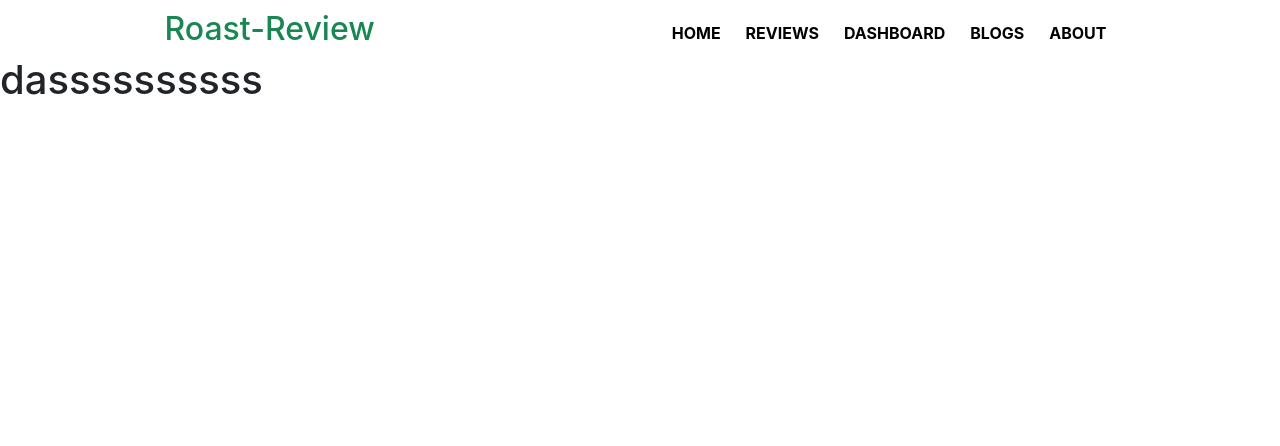
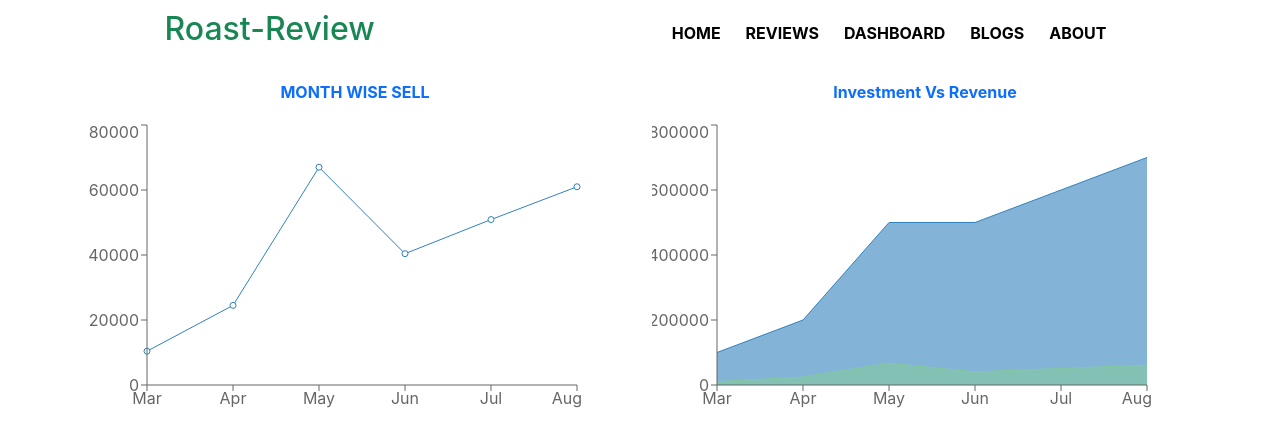
Before and after one commit to rakibulislamrabby/roast-review-asmnt, a React (Create React App) app: page /dashboard in a window 1280 px wide. Shown: the top 446 px of the page. Built offline with nearby package versions, Linux system fonts and the light colour scheme.

Commit message:
Dashboard section add

```diff
--- a/package.json
+++ b/package.json
@@ -10,6 +10,7 @@
     "react-dom": "^18.0.0",
     "react-router-dom": "^6.3.0",
     "react-scripts": "5.0.0",
+    "recharts": "^2.1.9",
     "web-vitals": "^2.1.4"
   },
   "scripts": {
--- a/src/component/Dashboard/Dashboard.js
+++ b/src/component/Dashboard/Dashboard.js
@@ -1,9 +1,67 @@
 import React from 'react';
-
+import { Area, AreaChart, Line, LineChart, Tooltip, XAxis, YAxis } from 'recharts';
+const data = [
+    {
+        "month": "Mar",
+        "investment": 100000,
+        "sell": 241,
+        "revenue": 10401
+    },
+    {
+        "month": "Apr",
+        "investment": 200000,
+        "sell": 423,
+        "revenue": 24500
+    },
+    {
+        "month": "May",
+        "investment": 500000,
+        "sell": 726,
+        "revenue": 67010
+    },
+    {
+        "month": "Jun",
+        "investment": 500000,
+        "sell": 529,
+        "revenue": 40405
+    },
+    {
+        "month": "Jul",
+        "investment": 600000,
+        "sell": 601,
+        "revenue": 50900
+    },
+    {
+        "month": "Aug",
+        "investment": 700000,
+        "sell": 670,
+        "revenue": 61000
+    }
+]
 const Dashboard = () => {
     return (
-        <div>
-            <h1>dassssssssss</h1>
+        <div className='container'>
+            <div className='row'>
+                <div className='col-lg-6 col-12 mt-4'>
+                    <p className='text-center text-primary fw-bold'>MONTH WISE SELL</p>
+                    <LineChart width={500} height={300} data={data}>
+                        <Line dataKey={"revenue"}></Line>
+                        <XAxis dataKey="month" />
+                        <YAxis></YAxis>
+                        <Tooltip />
+                    </LineChart>
+                </div>
+                <div className='col-lg-6 col-sm-12 mt-4'>
+                    <p className='text-center text-primary fw-bold'>Investment Vs Revenue</p>
+                    <AreaChart width={500} height={300} data={data}>
+                        <Area dataKey={"investment"}></Area>
+                        <Area dataKey={"revenue"} stroke="#82ca9d" fill="#82ca9d"></Area>
+                        <XAxis dataKey="month" />
+                        <YAxis></YAxis>
+                        <Tooltip></Tooltip>
+                    </AreaChart>
+                </div>
+            </div>
         </div>
     );
 };
```
Also changed, not shown: 1 other file (tests, documents, lock files or other folders).
